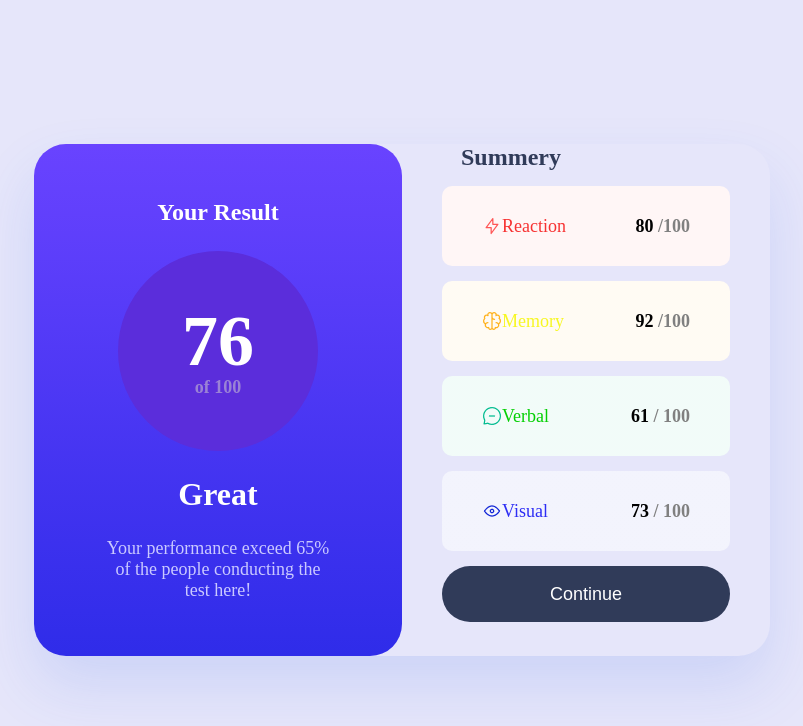
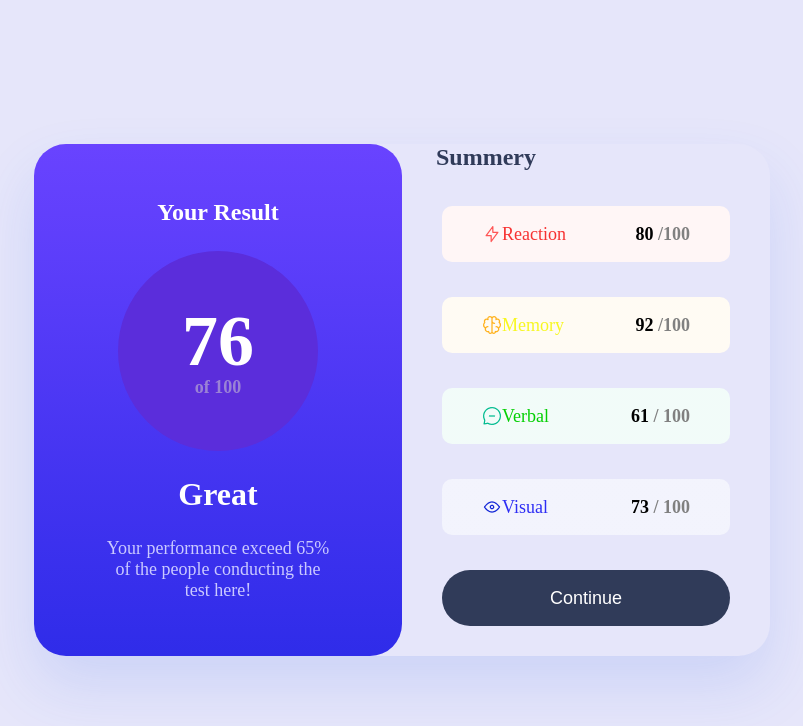
Before and after one commit to marita1234567/exam2, a plain HTML site: page index.html in a window 1280 px wide. Shown: the whole page, without its empty margins (238-1041 px from the left). Drawn offline with Linux system fonts and the light colour scheme.

Commit message:
Updated File (Interim Exam)

```diff
--- a/style.css
+++ b/style.css
@@ -97,7 +97,7 @@ border-radius: 32px;
 display: flex;
 flex-direction: column;
 align-items: center;
-gap: 15px;
+gap: 35px;
 }
 .iconicbox{
     width: 288px;
@@ -105,7 +105,8 @@ gap: 15px;
     background: var(--red-95-white, linear-gradient(0deg, rgba(255, 255, 255, 0.95) 0%, rgba(255, 255, 255, 0.95) 100%), #F55);
     display: flex;
     justify-content: space-between;
-    padding: 40px;
+  padding-left: 40px;
+  padding-right: 40px;
     align-items: center;
     border-radius: 10px;
 
@@ -129,7 +130,8 @@ font-size: 24px;
 font-style: normal;
 font-weight: 700;
 line-height: normal;
-margin-right: 150px;
+margin-right: 200px;
+
 
 }
 .iconicbox1{
@@ -138,7 +140,8 @@ margin-right: 150px;
     background: var(--yellow-95-white, linear-gradient(0deg, rgba(255, 255, 255, 0.95) 0%, rgba(255, 255, 255, 0.95) 100%), #FFB21E);
     display: flex;
     justify-content: space-between;
-    padding: 40px;
+    padding-left: 40px;
+  padding-right: 40px;
     align-items: center;
     border-radius: 10px;
 
@@ -158,7 +161,8 @@ margin-right: 150px;
     background: var(--green-95-white, linear-gradient(0deg, rgba(255, 255, 255, 0.95) 0%, rgba(255, 255, 255, 0.95) 100%), #00BB8F);
     display: flex;
     justify-content: space-between;
-    padding: 40px;
+    padding-left: 40px;
+    padding-right: 40px;
     align-items: center;
     border-radius: 10px;
     gap: 20px;
@@ -182,7 +186,8 @@ justify-content: space-between;
     background: var(--blue-95-white, linear-gradient(0deg, rgba(255, 255, 255, 0.95) 0%, rgba(255, 255, 255, 0.95) 100%), #1125D6);
     display: flex;
     justify-content: space-between;
-    padding: 40px;
+    padding-right: 40px;
+    padding-left: 40px;
     align-items: center;
     border-radius: 10px;
 }
@@ -267,4 +272,5 @@ line-height: normal;
     background: var(--Dark-Navy, #303B59);
     color: white;
     font-size: 18px;
+
 }
```
